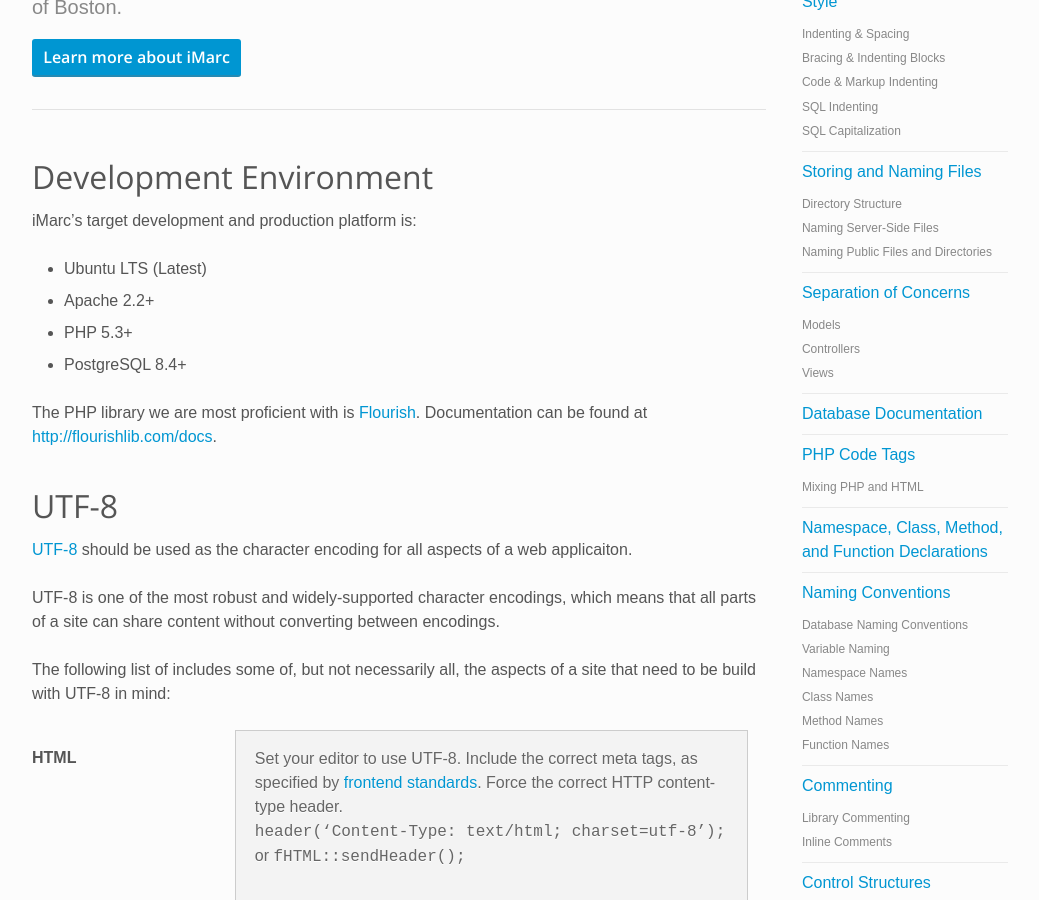
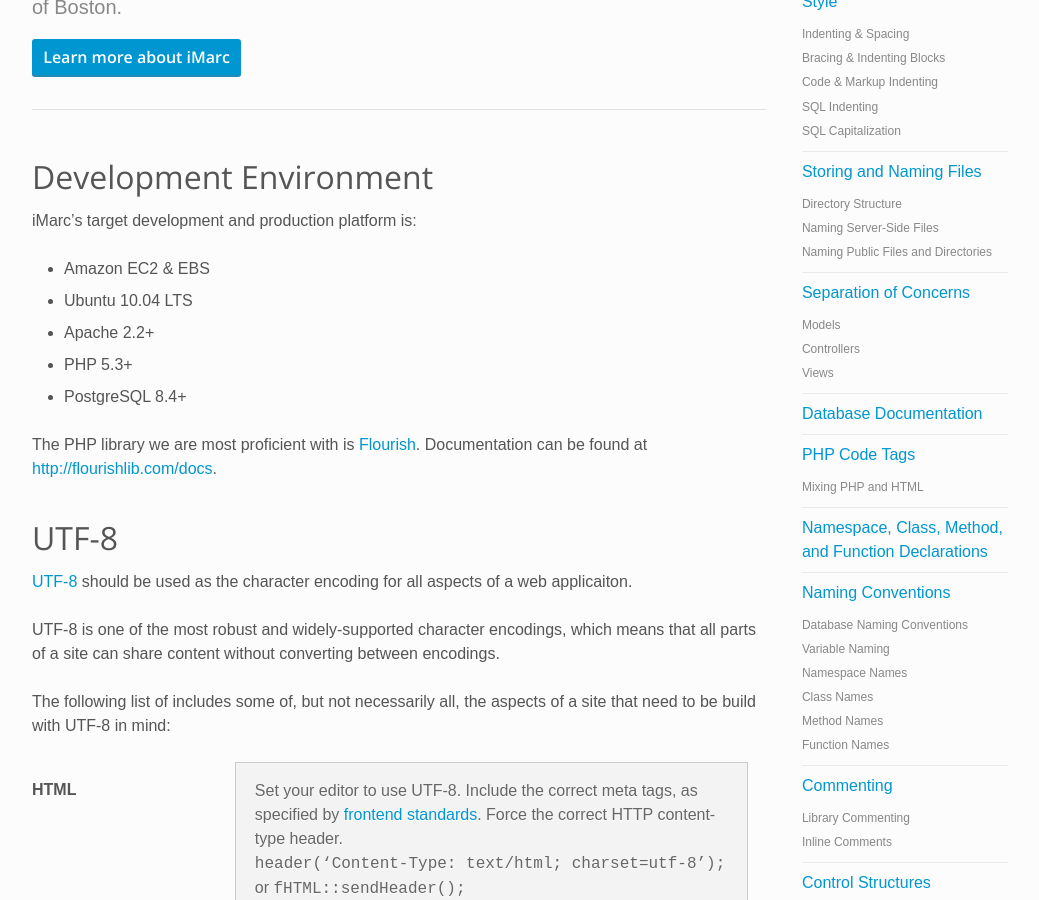
Before and after one commit to imarc/handbook, a Jekyll site: the page built from backend.markdown, in a window 1280 px wide and 900 px high, scrolled down 316 px. Shown: the whole window, without its empty margins (112-1151 px from the left). Built offline with Jekyll 4.4.1, drawn with Linux system fonts in a browser that asks for light colours; nearby versions of some CDN libraries.

Commit message:
Added reference to EC2

```diff
--- a/backend.markdown
+++ b/backend.markdown
@@ -17,7 +17,8 @@
 ## Development Environment
 
 iMarc’s target development and production platform is:
- - Ubuntu LTS (Latest)
+ - Amazon EC2 & EBS
+ - Ubuntu 10.04 LTS
  - Apache 2.2+
  - PHP 5.3+
  - PostgreSQL 8.4+
```
